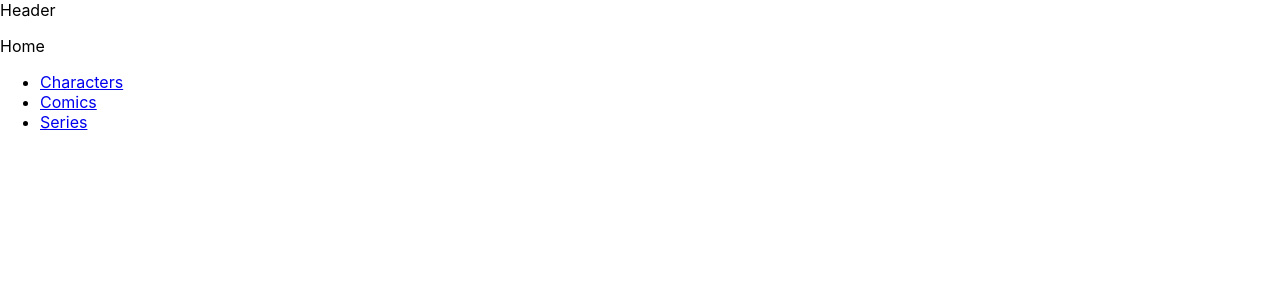
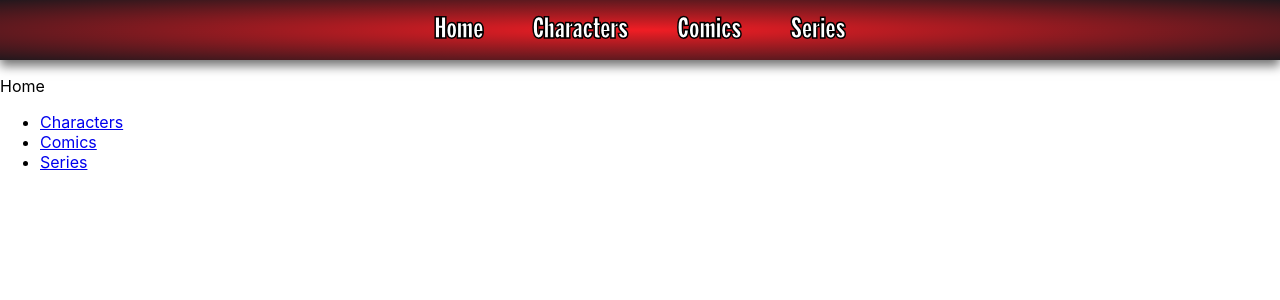
Before and after one commit to David-H-Afonso/marvel-api, a React (Create React App) app: page / in a window 1280 px wide. Shown: the top 300 px of the page. Built offline with nearby package versions, Linux system fonts and the light colour scheme.

Commit message:
Create proper Header

```diff
--- a/src/components/Header/Header.jsx
+++ b/src/components/Header/Header.jsx
@@ -1,7 +1,21 @@
 import React from 'react'
+import { Link } from 'react-router-dom'
+import { charactersURL, comicsURL, homeURL, seriesURL } from '../../utils/routes'
+import './Header.scss'
 
 const Header = (props) => {
-	return <div>Header</div>
+	return (
+		<div className='header'>
+			<div className='headerFixed'>
+				<div className='headerLinks'>
+					<Link to={homeURL}>Home</Link>
+					<Link to={charactersURL}>Characters</Link>
+					<Link to={comicsURL}>Comics</Link>
+					<Link to={seriesURL}>Series</Link>
+				</div>
+			</div>
+		</div>
+	)
 }
 
 export default Header
--- /dev/null
+++ b/src/components/Header/Header.scss
@@ -0,0 +1,30 @@
+.header {
+	width: 100%;
+	height: 60px;
+	.headerFixed {
+		width: 100%;
+		height: 60px;
+		position: fixed;
+		overflow: hidden;
+		background: radial-gradient(75% 75% at 50% 50%, #ed1d24 1.77%, #16171c 100%);
+		box-shadow: 0px 6px 10px rgba(0, 0, 0, 0.55);
+		z-index: 9999;
+		.headerLinks {
+			display: flex;
+			flex-wrap: wrap;
+			align-items: center;
+			justify-content: space-evenly;
+			height: 100%;
+			max-width: 500px;
+			margin: 0 auto;
+			a {
+				font-family: 'Marvel';
+				font-size: 1.8rem;
+				text-decoration: none;
+				color: white;
+				margin: 0 5px;
+				-webkit-text-stroke: 1.5px black;
+			}
+		}
+	}
+}
```
